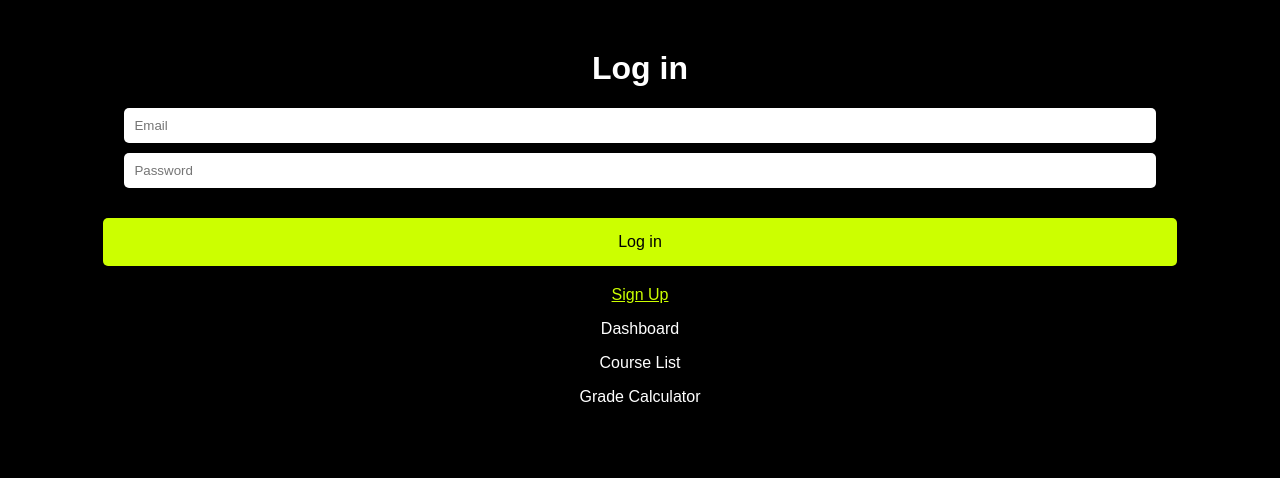
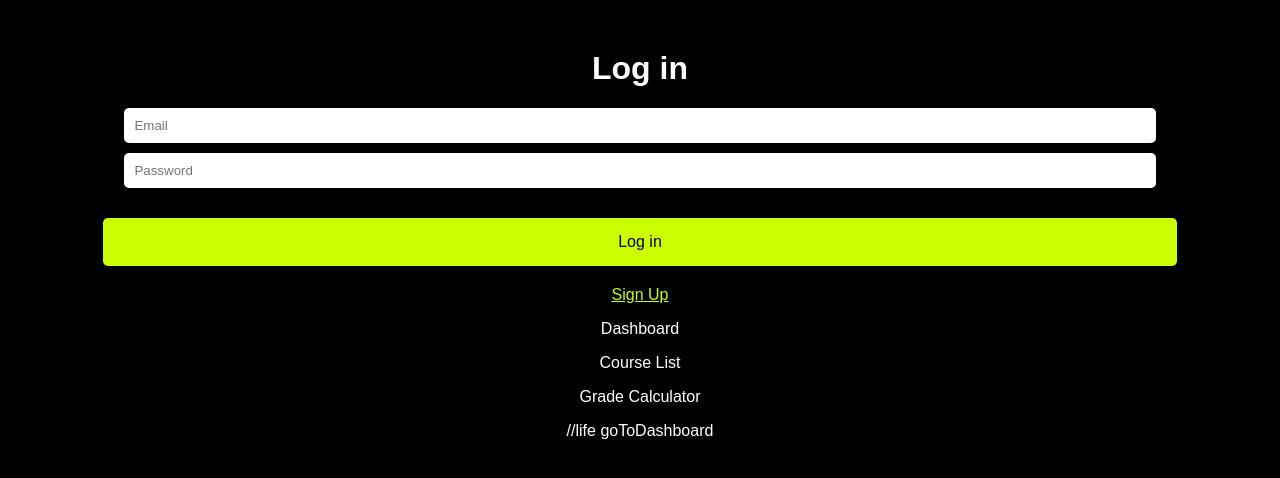
Before and after one commit to SUSA-HTH/uOStudent, a React (Create React App) app: page / in a window 1280 px wide. Shown: the top 478 px of the page. Built offline with nearby package versions, Linux system fonts and the light colour scheme.

Commit message:
hehehehehe

```diff
--- a/src/pages/Login.js
+++ b/src/pages/Login.js
@@ -62,6 +62,7 @@ const Login = () => {
           <p onClick={goToDashboard} className="signup">Dashboard</p>
           <p onClick={goToCourseList} className="signup">Course List</p>
           <p onClick={goToGradeCalculator} className="signup">Grade Calculator</p>
+          //life goToDashboard
 
     </div>
   );
```
